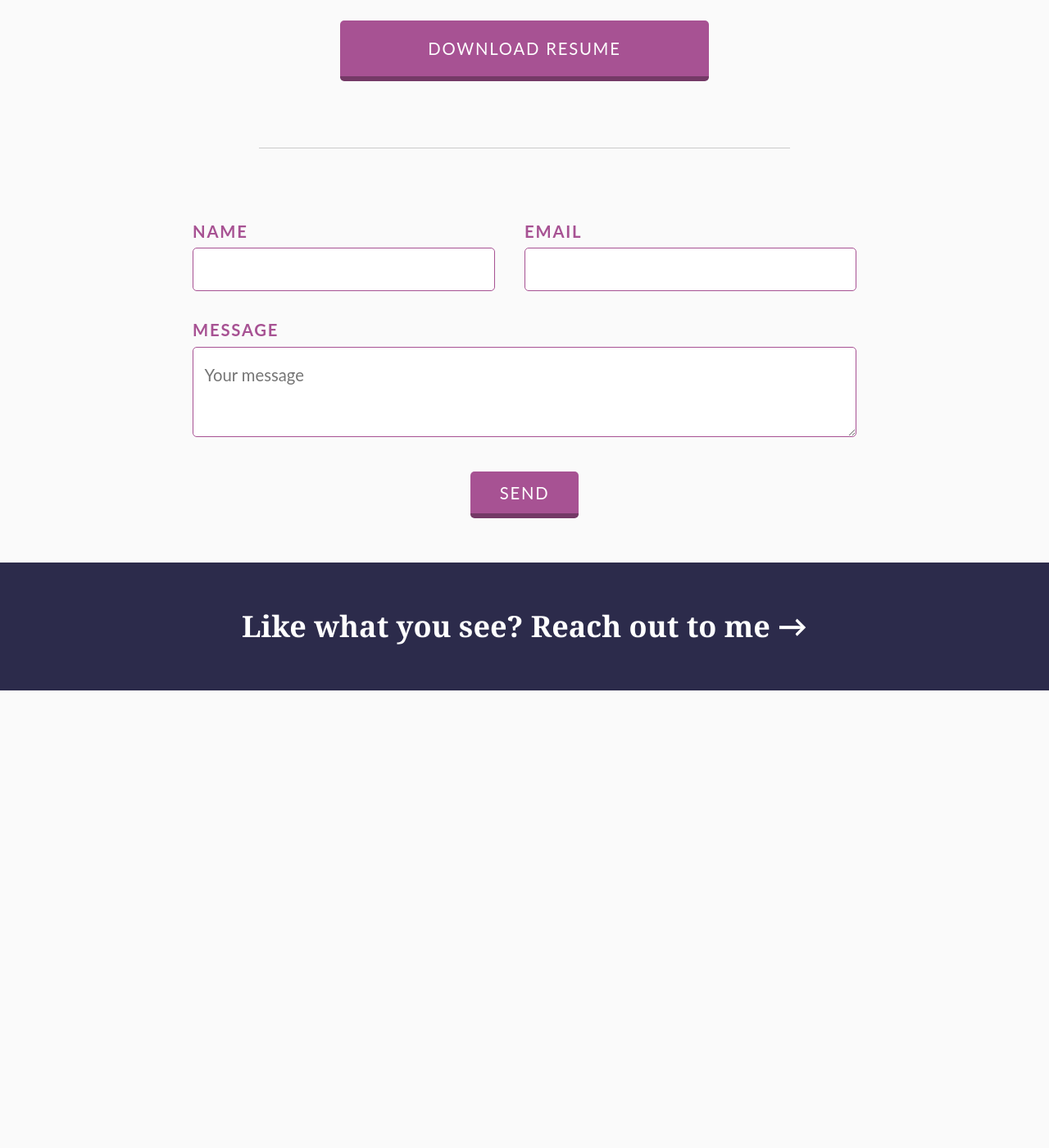
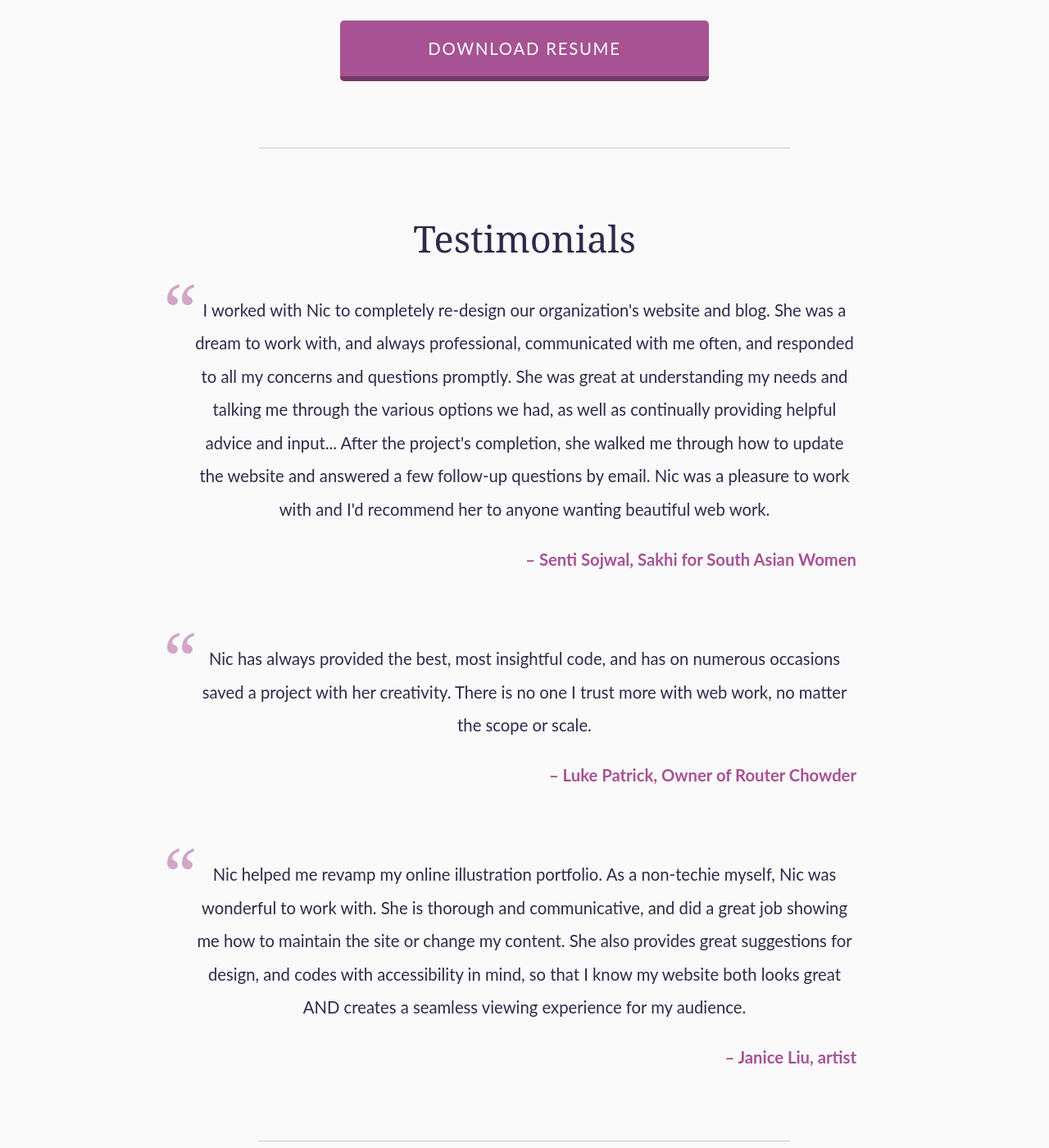
Before and after one commit to nchan0154/nicchan.me-legacy, a Jekyll site: the page built from about.html, in a window 1280 px wide and 1400 px high, scrolled down 2655 px. Shown: the whole window at 82% size. Built offline with Jekyll 4.4.1, drawn with Linux system fonts in a browser that asks for light colours; some web fonts are replaced; before the commit the page ends 3497 px from its top, so only the background shows below that.

Commit message:
update testimonials

```diff
--- a/_data/testimonials.yml
+++ b/_data/testimonials.yml
@@ -4,3 +4,6 @@
 - quote: |
     Nic has always provided the best, most insightful code, and has on numerous occasions saved a project with her creativity. There is no one I trust more with web work, no matter the scope or scale.
   source: Luke Patrick, Owner of Router Chowder
+- quote: |
+    Nic helped me revamp my online illustration portfolio. As a non-techie myself, Nic was wonderful to work with. She is thorough and communicative, and did a great job showing me how to maintain the site or change my content. She also provides great suggestions for design, and codes with accessibility in mind, so that I know my website both looks great AND creates a seamless viewing experience for my audience.
+  source: Janice Liu, artist
--- a/_layouts/about.html
+++ b/_layouts/about.html
@@ -45,6 +45,14 @@ body: about
         </section>
         <a class="button" role="button" href="/img/20160203NicoleChan-resume.pdf" download>Download resume</a>
         <hr>
+        <h2 class="testimonials__header">Testimonials</h2>
+        {% for quote in site.data.testimonials %}
+        <blockquote class="testimonials__blockquote">
+          <p class="testimonials__text">{{ quote.quote }}</p>
+          <cite class="testimonials__author">– {{ quote.source }}</cite>
+        </blockquote>
+        {% endfor %}
+        <hr>
       </section>
     </div>
     <div id="contact">
```
